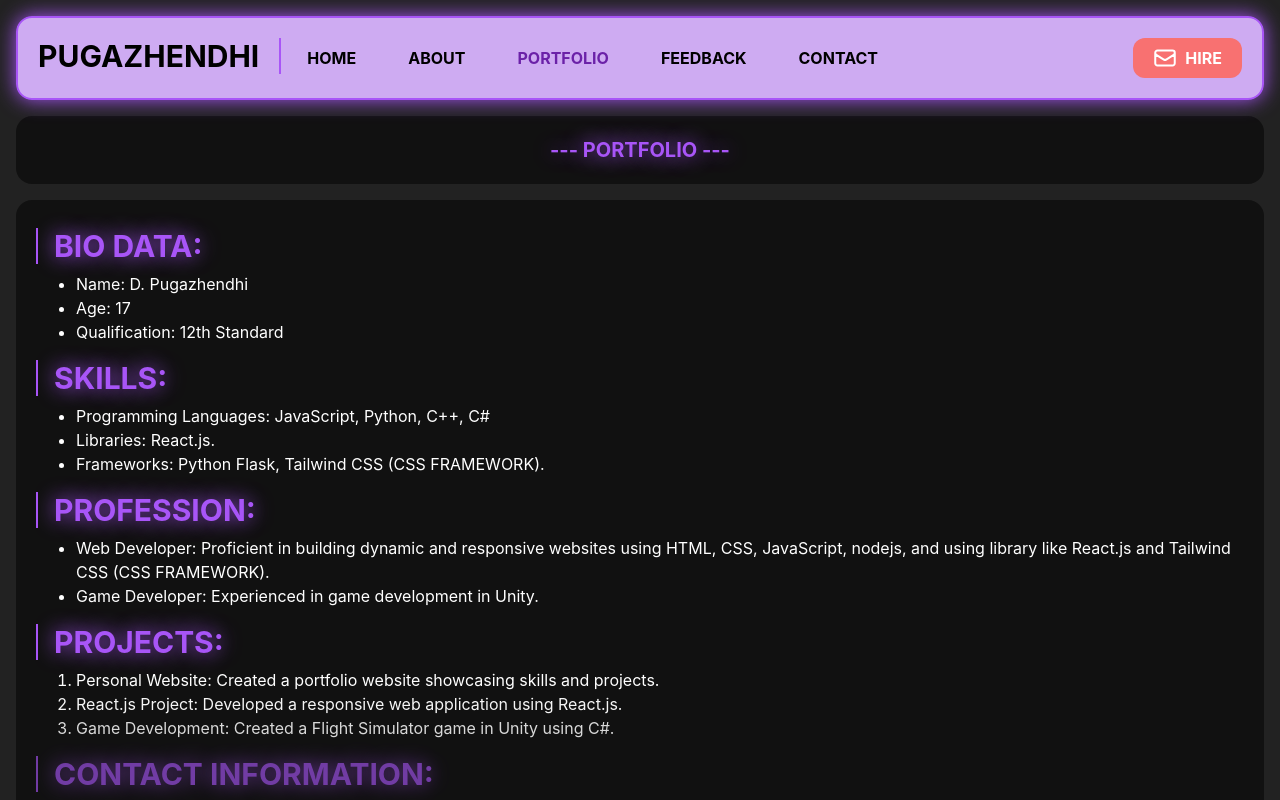
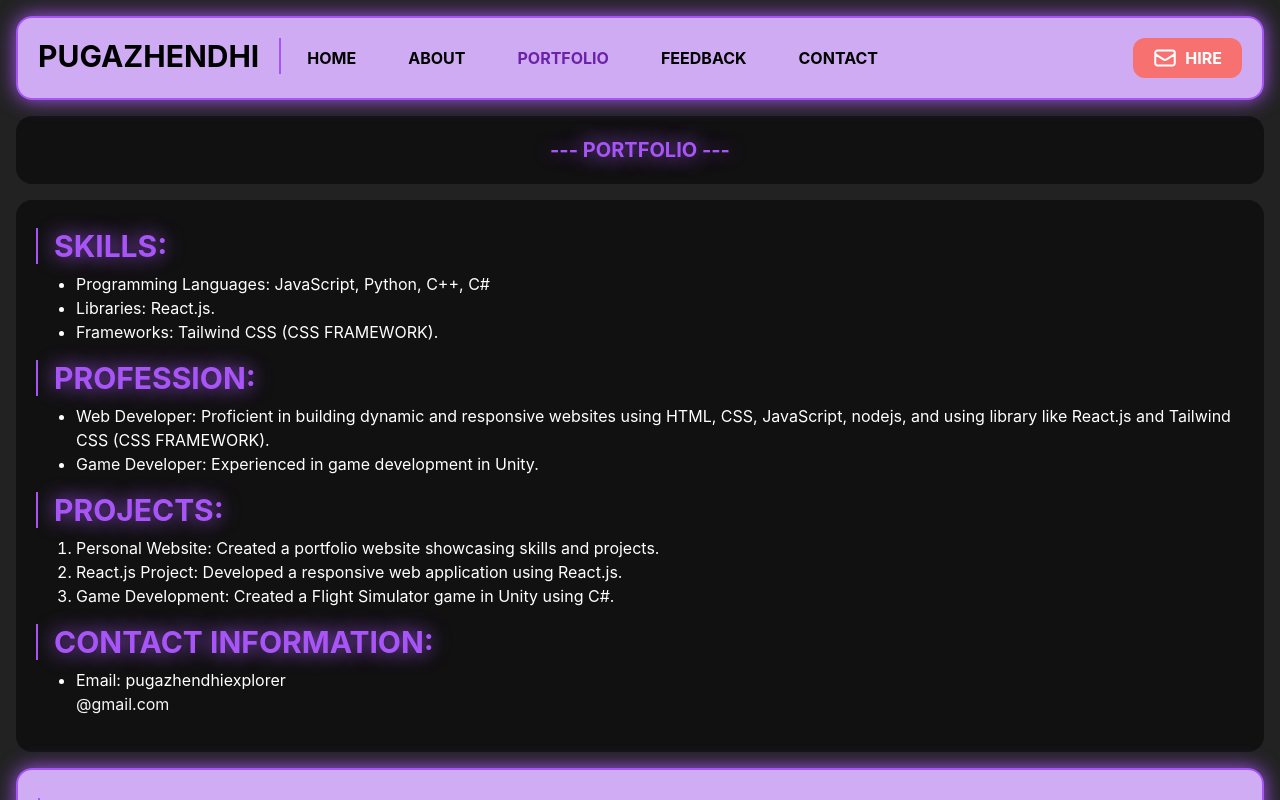
Before and after one commit to PugazhendhiDev/PugazhendhiDev, a React (Create React App) app: page /portfolio in a window 1280 px wide. Shown: the top 800 px of the page. Built offline with nearby package versions, Linux system fonts and the light colour scheme.

Commit message:
Update portfolio.js

```diff
--- a/src/pages/portfolio.js
+++ b/src/pages/portfolio.js
@@ -9,16 +9,7 @@ function Portfolio() {
         </h1>
       </div>
       <div className="bg-[#111] mx-auto my-4 p-5 text-white text-left rounded-2xl">
-        <h1 className="contentRevealAnimation blurText my-2 font-bold text-purple-500 text-[18px] lg:text-3xl uppercase pl-4 border-l-2 border-purple-500 lg:pr-5 lg:mr-5">
-          Bio Data:
-        </h1>
-        <ul className="list-disc ml-10 mb-4">
-          <li className="contentRevealAnimation">Name: D. Pugazhendhi</li>
-          <li className="contentRevealAnimation">Age: 17</li>
-          <li className="contentRevealAnimation">
-            Qualification: 12th Standard
-          </li>
-        </ul>
+
         <h1 className="contentRevealAnimation blurText my-2 font-bold text-purple-500 text-[18px] lg:text-3xl uppercase pl-4 border-l-2 border-purple-500 lg:pr-5 lg:mr-5">
           Skills:
         </h1>
@@ -30,7 +21,7 @@ function Portfolio() {
             Libraries: React.js.
           </li>
           <li className="contentRevealAnimation">
-            Frameworks: Python Flask, Tailwind CSS (CSS FRAMEWORK).
+            Frameworks: Tailwind CSS (CSS FRAMEWORK).
           </li>
         </ul>
         <h1 className="contentRevealAnimation blurText my-2 font-bold text-purple-500 text-[18px] lg:text-3xl uppercase pl-4 border-l-2 border-purple-500 lg:pr-5 lg:mr-5">
```
